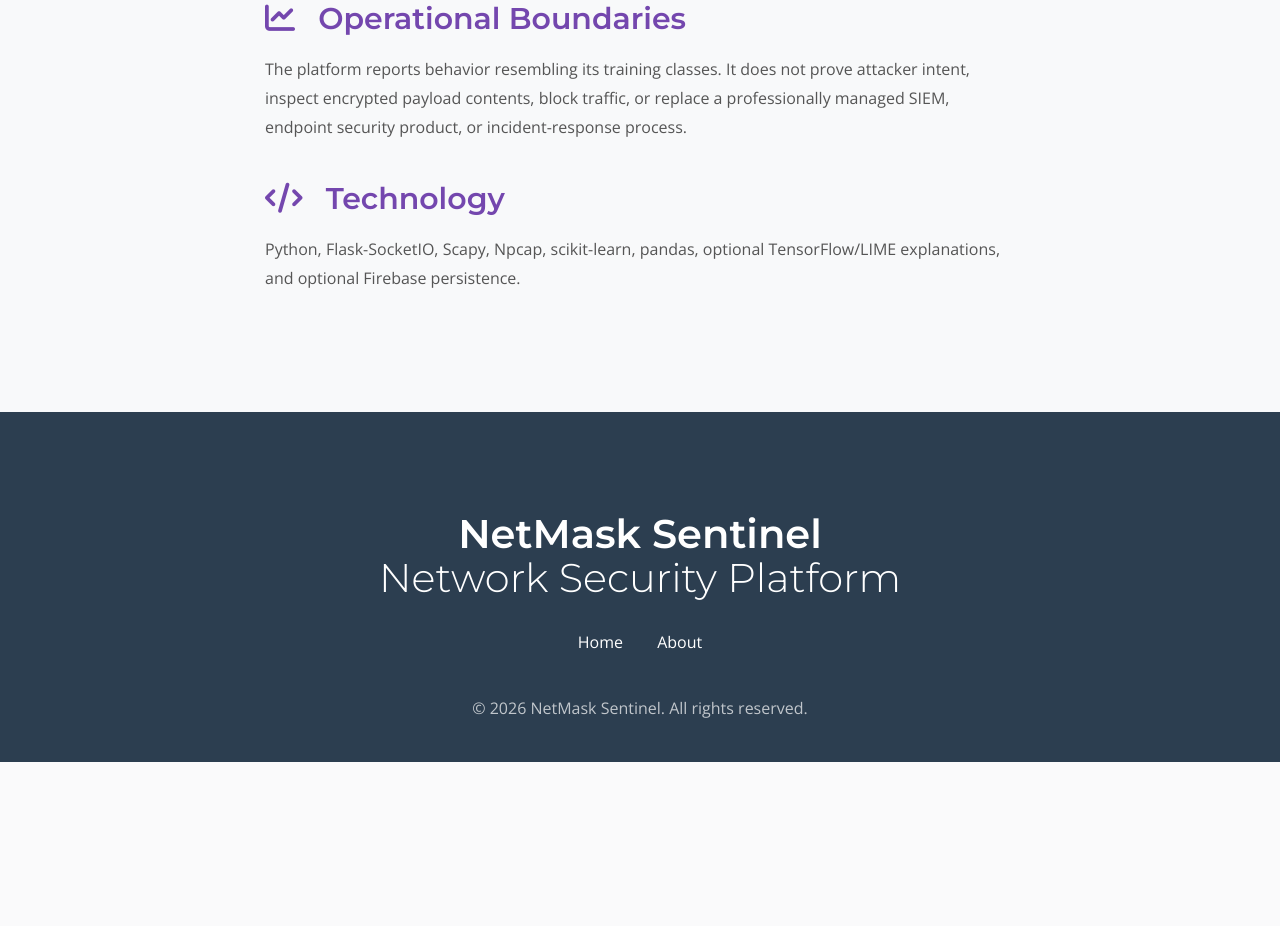
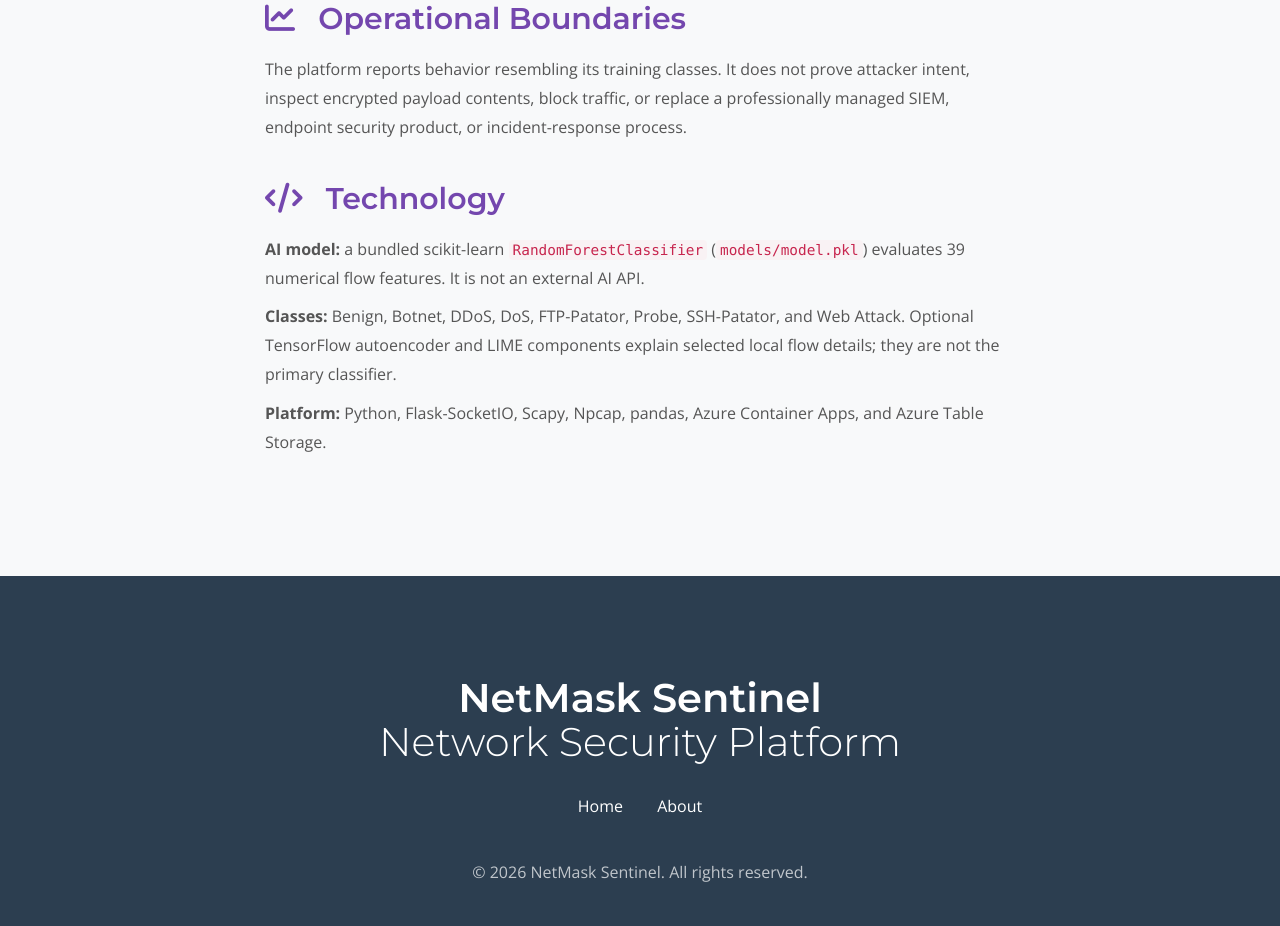
Before and after one commit to beyondmarks-ai/NetMask-Sentinel, a Flask app: page /about in a window 1280 px wide. Shown: the part 1466-2392 px from the top of the page. Before the commit the page ends 2228 px from the top, so only its background shows below. Run offline with Flask 3, Linux system fonts and the light colour scheme; parts of the project's set-up code (start-up, migrations or seed data) failed here and were passed over; some libraries are stand-ins or nearby versions.

Commit message:
Clarify AI attack detection evidence

```diff
--- a/netmask/detection.py
+++ b/netmask/detection.py
@@ -157,6 +157,8 @@ class DetectionEngine:
             digest = hashlib.sha256(self.model_path.read_bytes()).hexdigest()
         return {
             "model_version": self.model_version,
+            "framework": "scikit-learn",
+            "model_type": type(self.classifier).__name__,
             "model_sha256": digest,
             "model_path": str(self.model_path) if self.model_path else None,
             "classes": list(self.classes),
--- a/static/css/main.css
+++ b/static/css/main.css
@@ -726,16 +726,27 @@ body {
   }
 }
 .incident-card { margin: 24px 0; }
+.model-summary-card { margin-bottom: 24px; }
+.model-summary-header { display: flex; align-items: center; justify-content: space-between; gap: 18px; }
+.model-status { padding: 6px 12px; border-radius: 999px; color: #0f5132; background: #d1e7dd; font-weight: 700; white-space: nowrap; }
+.model-summary-grid { display: grid; grid-template-columns: repeat(3, minmax(130px, 1fr)); gap: 14px; }
+.model-summary-grid > div { padding: 12px 14px; border: 1px solid #e5e9f0; border-radius: 8px; background: #f8fafc; }
+.model-summary-grid span, .incident-field-label { display: block; margin-bottom: 3px; color: #64748b; font-size: 11px; font-weight: 700; letter-spacing: .04em; text-transform: uppercase; }
+.model-summary-grid strong { display: block; color: #172033; }
+.model-summary-grid .model-class-list { grid-column: 1 / -1; }
 .incident-header { display: flex; align-items: center; justify-content: space-between; gap: 16px; }
 .incident-summary { background: #fff1f0; color: #a61b1b; border-radius: 999px; padding: 6px 12px; font-weight: 700; }
 .incident-list { display: grid; gap: 10px; }
-.incident-item { display: grid; grid-template-columns: minmax(150px, 1.2fr) minmax(180px, 2fr) auto auto; align-items: center; gap: 14px; border: 1px solid #e5e9f0; border-left: 5px solid #f0ad4e; border-radius: 8px; padding: 12px 14px; background: #fff; }
+.incident-item { display: grid; grid-template-columns: minmax(160px, .9fr) minmax(420px, 2.5fr) auto; align-items: center; gap: 18px; border: 1px solid #e5e9f0; border-left: 5px solid #f0ad4e; border-radius: 8px; padding: 14px 16px; background: #fff; }
 .incident-item[data-risk="high"], .incident-item[data-risk="very_high"] { border-left-color: #d9363e; }
 .incident-item[data-status="acknowledged"] { opacity: .7; border-left-color: #7d8794; }
 .incident-id { font-family: Consolas, monospace; font-weight: 700; }
+.incident-attack-type { display: block; color: #a61b1b; font-size: 16px; }
+.incident-evidence-grid { display: grid; grid-template-columns: repeat(2, minmax(170px, 1fr)); gap: 10px 18px; }
+.incident-evidence-grid strong { display: block; overflow-wrap: anywhere; color: #263244; }
 .incident-meta { color: #5c6675; font-size: 13px; }
 .incident-empty { color: #6c757d; margin: 0; }
-@media (max-width: 768px) { .incident-item { grid-template-columns: 1fr; } }
+@media (max-width: 900px) { .incident-item { grid-template-columns: 1fr; } }
 
 @media (max-width: 1100px) {
   .dashboard-stats { grid-template-columns: repeat(2, minmax(0, 1fr)); }
@@ -747,4 +758,7 @@ body {
   .dashboard-stat-card { min-height: 108px; }
   .dashboard-chart-row { display: block; }
   .chart-container, .risk-chart-container { height: 300px; min-height: 300px; }
+  .model-summary-header { align-items: flex-start; flex-direction: column; }
+  .model-summary-grid, .incident-evidence-grid { grid-template-columns: 1fr; }
+  .model-summary-grid .model-class-list { grid-column: auto; }
 }
--- a/static/js/application.js
+++ b/static/js/application.js
@@ -387,6 +387,22 @@ if (auth) {
 
     refreshDashboardAnalytics();
 
+    function refreshModelInfo() {
+        fetch('/api/model', {headers: {'Accept': 'application/json'}})
+            .then((response) => response.ok ? response.json() : Promise.reject(new Error(`HTTP ${response.status}`)))
+            .then((model) => {
+                const attackClasses = (model.classes || []).filter((name) => String(name).toLowerCase() !== 'benign');
+                $('#model-framework').text(model.framework || 'scikit-learn');
+                $('#model-type').text(model.model_type || 'RandomForestClassifier');
+                $('#model-features').text(`${model.feature_count || 39} flow features`);
+                $('#model-classes').text(attackClasses.join(', ') || 'Model classes unavailable');
+                $('#model-status').text(`Loaded · ${model.model_version || 'model ready'}`);
+            })
+            .catch(() => $('#model-status').text('Bundled model ready'));
+    }
+
+    refreshModelInfo();
+
     // Setup real-time stats listener with enhanced error handling
     function setupGlobalStatsListener() {
         db.collection("global_stats").doc("realtime")
@@ -603,15 +619,24 @@ if (auth) {
         list.innerHTML = items.slice(0, 10).map((incident) => {
             const risk = String(incident.risk_level || "medium").toLowerCase();
             const status = String(incident.status || "new").toLowerCase();
-            const route = `${incident.source_ip || "?"} → ${incident.destination_ip || "?"}`;
             const incidentId = String(incident.incident_id || "");
+            const classification = String(incident.classification || "Unknown");
+            const isAuthorizedTest = classification === "Authorized Lab Alert" || String(incident.latest_flow_id || "") === "authorized-lab";
+            const confidence = probabilityPercent(incident.max_attack_probability);
+            const inferenceLabel = isAuthorizedTest
+                ? "Authorized notification test — not AI inference"
+                : (confidence === null ? "Not available" : `${confidence.toFixed(1)}% attack probability`);
             const acknowledge = status === "new"
                 ? `<button type="button" class="btn btn-default btn-sm acknowledge-incident" data-incident-id="${escapedFlowValue(incidentId)}">Acknowledge</button>`
                 : '<span class="incident-meta">Acknowledged</span>';
             return `<article class="incident-item" data-incident-id="${escapedFlowValue(incidentId)}" data-risk="${escapedFlowValue(risk)}" data-status="${escapedFlowValue(status)}">
-                <div><div class="incident-id">${escapedFlowValue(incident.incident_id)}</div><div class="incident-meta">${escapedFlowValue(risk.replaceAll("_", " "))}</div></div>
-                <div><strong>${escapedFlowValue(incident.classification)}</strong><div class="incident-meta">${escapedFlowValue(route)} · ${escapedFlowValue(incident.protocol)}</div></div>
-                <span>${escapedFlowValue(incident.event_count || 1)} event(s)</span>
+                <div><span class="incident-field-label">Attack type</span><strong class="incident-attack-type">${escapedFlowValue(classification)}</strong><div class="incident-meta">${escapedFlowValue(risk.replaceAll("_", " "))} risk · ${escapedFlowValue(incident.event_count || 1)} event(s)</div></div>
+                <div class="incident-evidence-grid">
+                    <div><span class="incident-field-label">Observed source / possible attacker</span><strong>${escapedFlowValue(incident.source_ip || "Unknown")}</strong></div>
+                    <div><span class="incident-field-label">Target computer</span><strong>${escapedFlowValue(incident.destination_ip || "Unknown")}</strong></div>
+                    <div><span class="incident-field-label">Network protocol</span><strong>${escapedFlowValue(incident.protocol || "Unknown")}</strong></div>
+                    <div><span class="incident-field-label">AI result</span><strong>${escapedFlowValue(inferenceLabel)}</strong></div>
+                </div>
                 <div>${acknowledge}</div>
             </article>`;
         }).join("");
@@ -675,7 +700,7 @@ if (auth) {
             paginationHtml += `<li class="page-item${p === currentPage ? ' active' : ''}"><a class="page-link" href="#" data-page="${p}">${p}</a></li>`;
         }
         $('#pagination').html(paginationHtml);
-        updateFilteredCount();
+        applyTableFilters();
     }
 
     refreshIncidents();
@@ -822,34 +847,32 @@ $(document).on('click', '#logout-button', function(e) {
         }
     }
 
-    // Improved Risk filter handling
-    $("#risk-filter").on("change", function() {
-        const selectedRisk = $(this).val().toLowerCase();
+    function applyTableFilters() {
+        const selectedRisk = $("#risk-filter").val().toLowerCase();
+        const trafficFilter = $("#traffic-filter").val().toLowerCase();
+        const normalizedRisk = selectedRisk.replace("_", " ");
+        $("#details tr:first-child").show();
+        $("#details tr:not(:first-child)").each(function() {
+            const riskCell = $(this).find("td:nth-child(13)").text().trim().toLowerCase();
+            const prediction = $(this).find("td:nth-child(11)").text().trim().toLowerCase();
+            const riskMatches = selectedRisk === "all" || riskCell.includes(normalizedRisk);
+            const isBenign = prediction === "benign";
+            const trafficMatches = trafficFilter === "all"
+                || (trafficFilter === "benign" && isBenign)
+                || (trafficFilter === "suspicious" && !isBenign);
+            $(this).toggle(riskMatches && trafficMatches);
+        });
+        updateFilteredCount();
+    }
 
-        // Show all rows first (including header)
-        $("#details tr").show();
-
-        if (selectedRisk !== "all") {
-            // Hide non-matching rows (skip header row)
-            $("#details tr:not(:first-child)").each(function() {
-                const riskCell = $(this).find("td:nth-child(13)").text().toLowerCase();
-                const normalizedRisk = selectedRisk.replace("_", " ");
-
-                if (!riskCell.includes(normalizedRisk)) {
-                    $(this).hide();
-                }
-            });
-        }
-
-        // Update count of visible rows
-        updateFilteredCount();
-    });
+    $("#risk-filter, #traffic-filter").on("change", applyTableFilters);
 
     // Fixed download report function
   $("#download-report").on("click", function() {
     try {
         // Get the currently selected risk filter
         const selectedRisk = $("#risk-filter").val().toLowerCase();
+        const trafficFilter = $("#traffic-filter").val().toLowerCase();
 
         // Collect all data from messages_received (not just visible rows)
         let filteredData = messages_received;
@@ -860,6 +883,12 @@ $(document).on('click', '#logout-button', function(e) {
             filteredData = messages_received.filter(row => {
                 const riskCell = row[row.length - 1].toLowerCase();
                 return riskCell.includes(normalizedRisk);
+            });
+        }
+        if (trafficFilter !== "all") {
+            filteredData = filteredData.filter(row => {
+                const isBenign = String(row[10] || "").trim().toLowerCase() === "benign";
+                return trafficFilter === "benign" ? isBenign : !isBenign;
             });
         }
 
@@ -899,9 +928,7 @@ $(document).on('click', '#logout-button', function(e) {
         const timestamp = new Date().toISOString().replace(/[:.]/g, '-');
 
         // Use filter level in filename
-        const filename = selectedRisk === "all" ?
-            `netmask-full-report-${timestamp}.csv` :
-            `netmask-${selectedRisk}-risk-${timestamp}.csv`;
+        const filename = `netmask-${trafficFilter}-${selectedRisk}-risk-${timestamp}.csv`;
 
         link.setAttribute("href", url);
         link.setAttribute("download", filename);
--- a/templates/about.html
+++ b/templates/about.html
@@ -63,7 +63,9 @@
 
           <div class="about-section">
             <h2><i class="fas fa-code"></i> Technology</h2>
-            <p>Python, Flask-SocketIO, Scapy, Npcap, scikit-learn, pandas, optional TensorFlow/LIME explanations, and optional Firebase persistence.</p>
+            <p><strong>AI model:</strong> a bundled scikit-learn <code>RandomForestClassifier</code> (<code>models/model.pkl</code>) evaluates 39 numerical flow features. It is not an external AI API.</p>
+            <p><strong>Classes:</strong> Benign, Botnet, DDoS, DoS, FTP-Patator, Probe, SSH-Patator, and Web Attack. Optional TensorFlow autoencoder and LIME components explain selected local flow details; they are not the primary classifier.</p>
+            <p><strong>Platform:</strong> Python, Flask-SocketIO, Scapy, Npcap, pandas, Azure Container Apps, and Azure Table Storage.</p>
           </div>
         </div>
       </div>
--- a/templates/landing.html
+++ b/templates/landing.html
@@ -49,8 +49,8 @@
       <div class="row">
         <div class="col-md-10 col-md-offset-1 text-center">
           <div class="hero-text">
-            <h1><span>NetMask Sentinel</span><br>Network Defense</h1>
-            <h3>Professional AI-driven monitoring for real-time intrusion detection.</h3>
+            <h1><span>NetMask Sentinel</span><br>Network Attack Detection</h1>
+            <h3>AI-driven monitoring for real-time network attack detection and classification.</h3>
             <div style="margin-top: 18px; font-size: 1.15em; line-height: 1.8; color: rgba(255,255,255,0.92);">
               <div><i class="fas fa-shield-alt"></i> Real-time threat visibility</div>
               <div><i class="fas fa-chart-line"></i> Clear attack timeline analytics</div>
```
Also changed, not shown: templates/index.html (+24 -2 lines), tests/test_detection.py (+6 -0 lines), tests/test_routes.py (+10 -1 lines), README.md.
